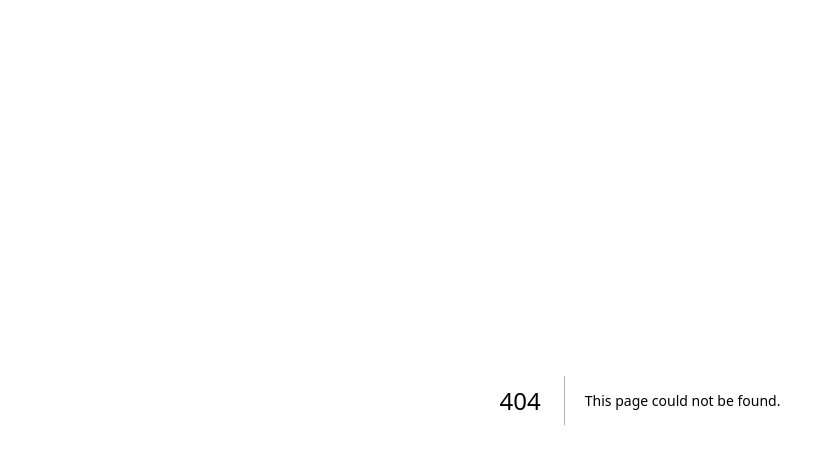
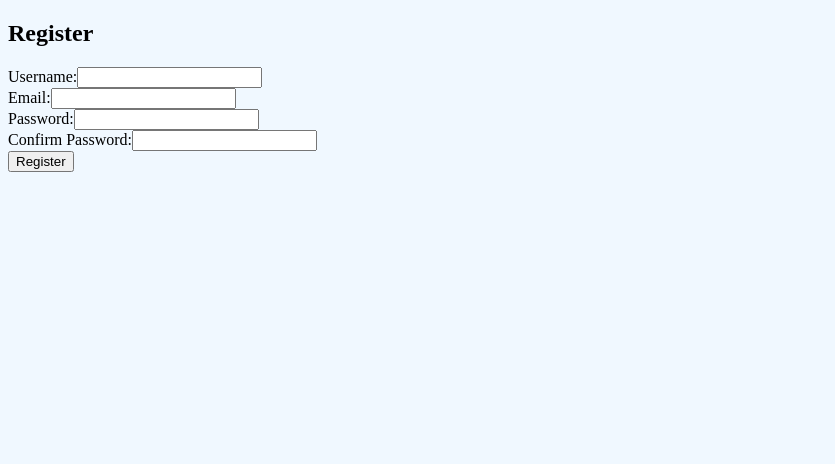
Before and after one commit to 7174Andy/flight-search, a Next.js app in the folder frontend/: page /register in a window 1280 px wide. Before the commit this address had no page. Shown: the top 464 px of the page, without its empty margins (0-835 px from the left). Built offline with nearby package versions, Linux system fonts and the light colour scheme; what @mui/material-nextjs would draw is missing.

Commit message:
signin init

```diff
--- /dev/null
+++ b/frontend/app/register/page.jsx
@@ -0,0 +1,81 @@
+"use client";
+
+import React, { useState } from "react";
+
+const RegisterPage = () => {
+  const [formData, setFormData] = useState({
+    username: "",
+    email: "",
+    password: "",
+    confirmPassword: "",
+  });
+
+  const handleChange = (e) => {
+    const { name, value } = e.target;
+    setFormData({
+      ...formData,
+      [name]: value,
+    });
+  };
+
+  const handleSubmit = (e) => {
+    e.preventDefault();
+    // Add form submission logic here
+    console.log("Form submitted", formData);
+  };
+
+  return (
+    <div className="register-page">
+      <h2>Register</h2>
+      <form onSubmit={handleSubmit}>
+        <div>
+          <label htmlFor="username">Username:</label>
+          <input
+            type="text"
+            id="username"
+            name="username"
+            value={formData.username}
+            onChange={handleChange}
+            required
+          />
+        </div>
+        <div>
+          <label htmlFor="email">Email:</label>
+          <input
+            type="email"
+            id="email"
+            name="email"
+            value={formData.email}
+            onChange={handleChange}
+            required
+          />
+        </div>
+        <div>
+          <label htmlFor="password">Password:</label>
+          <input
+            type="password"
+            id="password"
+            name="password"
+            value={formData.password}
+            onChange={handleChange}
+            required
+          />
+        </div>
+        <div>
+          <label htmlFor="confirmPassword">Confirm Password:</label>
+          <input
+            type="password"
+            id="confirmPassword"
+            name="confirmPassword"
+            value={formData.confirmPassword}
+            onChange={handleChange}
+            required
+          />
+        </div>
+        <button type="submit">Register</button>
+      </form>
+    </div>
+  );
+};
+
+export default RegisterPage;
```
